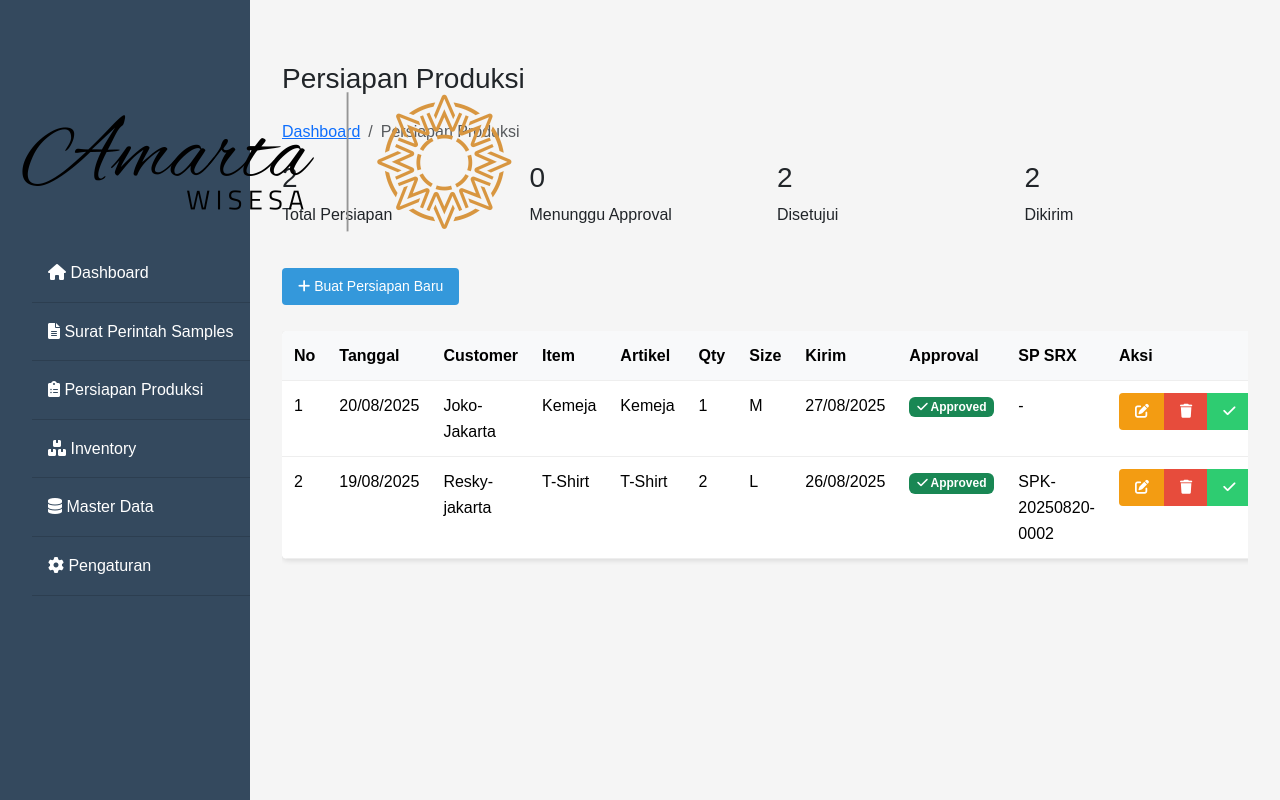
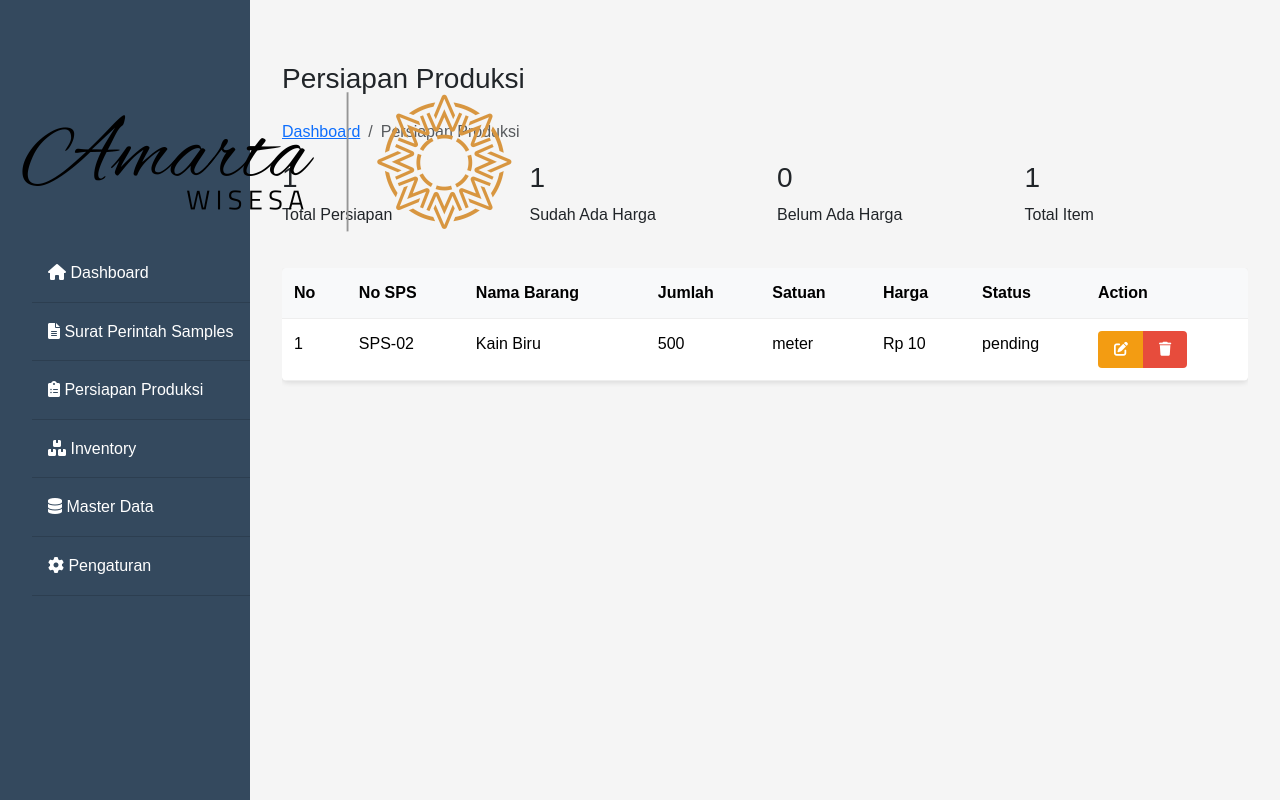
Before and after one commit to gearrobo/amarta-wisesa-garment, a PHP site: page /persiapan.php in a window 1280 px wide. Run offline with PHP 8.4, Linux system fonts and the light colour scheme; data comes from the database, SQL or seed files in the repository; some libraries are stand-ins or nearby versions.

Commit message:
persiapan

```diff
--- a/persiapan.php
+++ b/persiapan.php
@@ -141,20 +141,23 @@ if (isset($_GET['success']) && $_GET['success'] == 1) {
     $messageType = 'success';
 }
 
-// Ambil data persiapan dari tabel sps
-$result = $conn->query("SELECT * FROM sps ORDER BY id DESC");
+// Ambil data persiapan dari tabel persiapan dengan join ke tabel sps untuk mendapatkan No SPS
+$result = $conn->query("SELECT p.*, s.sps_no
+                        FROM persiapan p
+                        LEFT JOIN sps s ON p.id_sps = s.id
+                        ORDER BY p.id DESC");
 
-// Hitung jumlah pending approval
-$pending_result = $conn->query("SELECT COUNT(*) as pending_count FROM sps WHERE approval = '' OR approval IS NULL");
-$pending_count = $pending_result ? $pending_result->fetch_assoc()['pending_count'] : 0;
+// Hitung jumlah total persiapan
+$total_result = $conn->query("SELECT COUNT(*) as total_count FROM persiapan");
+$total_count = $total_result ? $total_result->fetch_assoc()['total_count'] : 0;
 
-// Hitung jumlah approved
-$approved_result = $conn->query("SELECT COUNT(*) as approved_count FROM sps WHERE approval != '' AND approval IS NOT NULL");
-$approved_count = $approved_result ? $approved_result->fetch_assoc()['approved_count'] : 0;
+// Hitung jumlah persiapan yang sudah memiliki harga
+$harga_result = $conn->query("SELECT COUNT(*) as harga_count FROM persiapan WHERE harga IS NOT NULL AND harga > 0");
+$harga_count = $harga_result ? $harga_result->fetch_assoc()['harga_count'] : 0;
 
-// Hitung jumlah dikirim
-$kirim_result = $conn->query("SELECT COUNT(*) as kirim_count FROM sps WHERE approval ='Approved'");
-$kirim_count = $kirim_result ? $kirim_result->fetch_assoc()['kirim_count'] : 0;
+// Hitung jumlah persiapan yang belum memiliki harga
+$belum_harga_result = $conn->query("SELECT COUNT(*) as belum_harga_count FROM persiapan WHERE harga IS NULL OR harga = 0");
+$belum_harga_count = $belum_harga_result ? $belum_harga_result->fetch_assoc()['belum_harga_count'] : 0;
 ?>
 
     <!-- Main Content -->
@@ -176,34 +179,29 @@ $kirim_count = $kirim_result ? $kirim_result->fetch_assoc()['kirim_count'] : 0;
         <div class="row mb-4">
             <div class="col-md-3">
                 <div class="stats-card">
-                    <h3><?php echo $result->num_rows; ?></h3>
+                    <h3><?php echo $total_count; ?></h3>
                     <p>Total Persiapan</p>
                 </div>
             </div>
             <div class="col-md-3">
                 <div class="stats-card">
-                    <h3><?php echo $pending_count; ?></h3>
-                    <p>Menunggu Approval</p>
+                    <h3><?php echo $harga_count; ?></h3>
+                    <p>Sudah Ada Harga</p>
                 </div>
             </div>
             <div class="col-md-3">
                 <div class="stats-card">
-                    <h3><?php echo $approved_count; ?></h3>
-                    <p>Disetujui</p>
+                    <h3><?php echo $belum_harga_count; ?></h3>
+                    <p>Belum Ada Harga</p>
                 </div>
             </div>
             <div class="col-md-3">
                 <div class="stats-card">
-                    <h3><?php echo $kirim_count; ?></h3>
-                    <p>Dikirim</p>
+                    <h3><?php echo $total_count; ?></h3>
+                    <p>Total Item</p>
                 </div>
             </div>
         </div>
-        <div>
-            <button class="btn btn-primary" data-bs-toggle="modal" data-bs-target="#persiapanModal">
-                <i class="fas fa-plus"></i> Buat Persiapan Baru
-            </button>
-        </div><br>
 
         <!-- Alerts -->
         <?php
@@ -247,37 +245,25 @@ $kirim_count = $kirim_result ? $kirim_result->fetch_assoc()['kirim_count'] : 0;
                     <thead>
                         <tr>
                             <th>No</th>
-                            <th>Tanggal</th>
-                            <th>Customer</th>
-                            <th>Item</th>
-                            <th>Artikel</th>
-                            <th>Qty</th>
-                            <th>Size</th>
-                            <th>Kirim</th>
-                            <th>Approval</th>
-                            <th>SP SRX</th>
-                            <th>Aksi</th>
+                            <th>No SPS</th>
+                            <th>Nama Barang</th>
+                            <th>Jumlah</th>
+                            <th>Satuan</th>
+                            <th>Harga</th>
+                            <th>Status</th>
+                            <th>Action</th>
                         </tr>
                     </thead>
                     <tbody>
                         <?php $no=1; while($row = $result->fetch_assoc()): ?>
                         <tr>
                             <td><?= $no++ ?></td>
-                            <td><?= date('d/m/Y', strtotime($row['tanggal'])) ?></td>
-                            <td><?= $row['customer'] ?></td>
-                            <td><?= $row['item'] ?></td>
-                            <td><?= $row['artikel'] ?></td>
-                            <td><?= number_format($row['qty']) ?></td>
-                            <td><?= $row['size'] ?></td>
-                            <td><?= $row['kirim'] ? date('d/m/Y', strtotime($row['kirim'])) : '-' ?></td>
-                            <td>
-                                <?php if($row['approval']): ?>
-                                    <span class="badge bg-success"><i class="fas fa-check"></i> <?= $row['approval'] ?></span>
-                                <?php else: ?>
-                                    <span class="badge bg-warning"><i class="fas fa-clock"></i> Pending</span>
-                                <?php endif; ?>
-                            </td>
-                            <td><?= $row['sp_srx'] ?: '-' ?></td>
+                            <td><?= $row['sps_no'] ?: '-' ?></td>
+                            <td><?= $row['nama_barang'] ?: '-' ?></td>
+                            <td><?= number_format($row['jumlah'] ?? 0) ?></td>
+                            <td><?= $row['satuan'] ?: '-' ?></td>
+                            <td>Rp <?= number_format($row['harga'] ?? 0, 0, ',', '.') ?></td>
+                            <td><?= $row['status'] ?: '-' ?></td>
                             <td>
                                 <div class="btn-group btn-group-sm" role="group">
                                     <button class="btn btn-warning" onclick="editPersiapan(<?= $row['id'] ?>)" title="Edit">
@@ -285,12 +271,6 @@ $kirim_count = $kirim_result ? $kirim_result->fetch_assoc()['kirim_count'] : 0;
                                     </button>
                                     <button class="btn btn-danger" onclick="deletePersiapan(<?= $row['id'] ?>)" title="Hapus">
                                         <i class="fas fa-trash"></i>
-                                    </button>
-                                    <button class="btn btn-success" onclick="approvePersiapan(<?= $row['id'] ?>)" title="Approve">
-                                        <i class="fas fa-check"></i>
-                                    </button>
-                                    <button class="btn btn-info" onclick="generateSPK(<?= $row['id'] ?>)" title="Generate SPK">
-                                        <i class="fas fa-print"></i>
                                     </button>
                                 </div>
                             </td>
@@ -389,7 +369,7 @@ $kirim_count = $kirim_result ? $kirim_result->fetch_assoc()['kirim_count'] : 0;
 <script>
 // JavaScript functions for action buttons
 function editPersiapan(id) {
-    window.location.href = 'edit_persiapan.php?id=' + id;
+    window.location.href = 'edit-persiapan.php?id=' + id;
 }
 
 function deletePersiapan(id) {
```
Also changed, not shown: edit-persiapan.php (added, +359 -0 lines).
